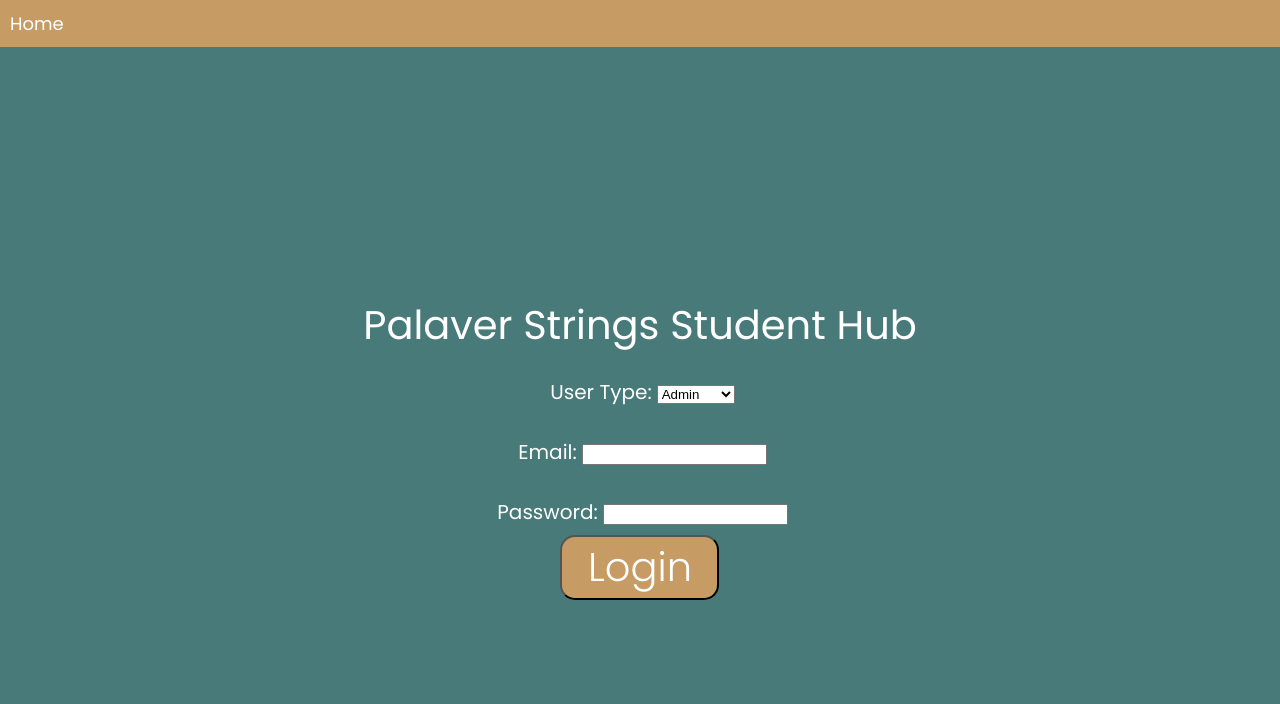
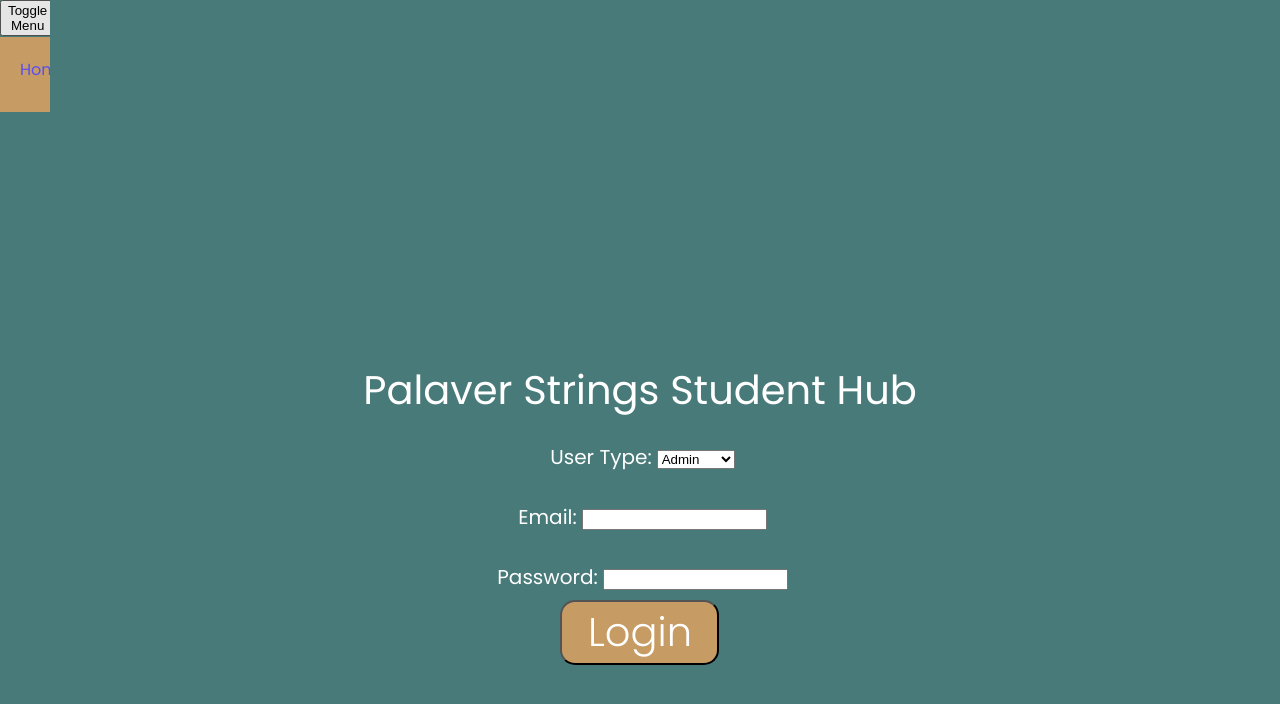
Before and after one commit to ssloth1/palaver-strings-capstone, a React (Create React App) app in the folder frontend/: page /login in a window 1280 px wide. Shown: the top 704 px of the page. Built offline with nearby package versions, Linux system fonts and the light colour scheme.

Commit message:
Nav Bar
Began styling the navigation bar

```diff
--- a/frontend/src/components/Navbar.js
+++ b/frontend/src/components/Navbar.js
@@ -1,9 +1,14 @@
-import React, { useContext } from 'react';
+import React, { useContext, useState } from 'react';
 import { AuthContext } from '../contexts/AuthContext';
 import { Link } from 'react-router-dom';
 import '../styles/Navbar.css';
 
 function Navbar() {
+    const [isExpanded, setIsExpanded] = useState(false);
+
+    const toggleMenu = () => {
+        setIsExpanded(!isExpanded);
+    };
 
     // Unpack the values form AuthContext
     const {
@@ -25,11 +30,17 @@ function Navbar() {
     );
 
     return (
-        <nav>
-            <Link to="/">Home</Link>
-            {isLoggedIn && isAdmin() && <Link to="/create-user">Add User</Link>}
-            {isLoggedIn && isAdmin() && <Link to="/users">Manage Users</Link>}
-        </nav>
+        <div className={`side-menu ${isExpanded ? 'expanded' : ''}`}>
+        <button onClick={toggleMenu}>Toggle Menu</button>
+        <div className="menu-content">
+            <nav>
+                <Link to="/">Home</Link>
+                {isLoggedIn && isAdmin() && <Link to="/create-user">Add User</Link>}
+                {isLoggedIn && isAdmin() && <Link to="/users">Manage Users</Link>}
+            </nav>
+        </div>
+    </div>
+
     );
 }
 
--- a/frontend/src/styles/Navbar.css
+++ b/frontend/src/styles/Navbar.css
@@ -1,4 +1,4 @@
-nav {
+/* nav {
     display: flex;
     justify-content: space-between;
     align-items: center;
@@ -16,4 +16,47 @@ nav a {
 
 nav a:hover {
     text-decoration: underline;
+} */
+
+.side-menu {
+    width: 50px;
+    overflow: hidden;
+    transition: width 0.3s ease;
 }
+
+.side-menu.expanded {
+    width: 200px;
+}
+
+.side-menu .menu-content nav a:hover {
+    text-decoration: underline; /* Apply underline only to the link being hovered */
+}
+
+
+.menu-content {
+    display: flex;
+    justify-content: space-between;
+    align-items: center;
+    background-color: #C69C64;
+    padding: 10px;
+    font-family: 'Poppins'
+}
+
+.side-menu .menu-content nav {
+    /* Add some padding around the navigation links */
+    padding: 10px;
+}
+
+.side-menu .menu-content nav a {
+    /* Style for each link */
+    display: block;  /* This makes each link take up its own line */
+    margin-bottom: 10px; /* Add space between the links */
+    text-decoration: none; /* Optional: removes underline from links */
+    color: #594ef3; /* Optional: sets text color */
+    /* Add more styles as needed */
+}
+
+
+.side-menu.expanded .menu-content nav a {
+    /* Different styles for when the menu is expanded */
+}
```
